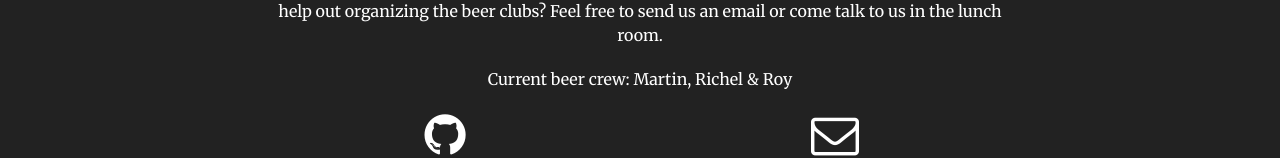
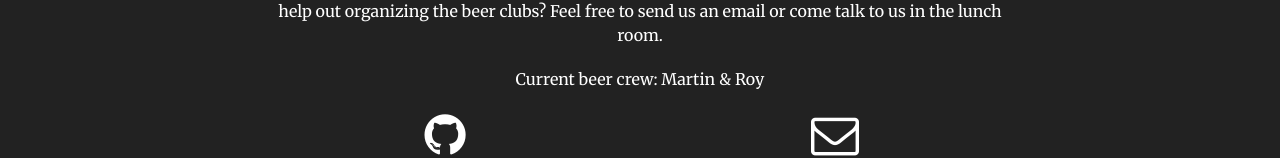
Before and after one commit to navet-beerclub/navet-beerclub.github.io, a website: page index.html in a window 1280 px wide. Shown: the part 2250-2408 px from the top of the page. Drawn offline with nearby package versions, Linux system fonts and the light colour scheme.

Commit message:
Update index.html

```diff
--- a/index.html
+++ b/index.html
@@ -124,7 +124,7 @@
                     <h2 class="section-heading">Contact Us</h2>
                     <hr class="primary">
                     <p>Do you have any suggestions for the beer club, or beer recommendations? Or maybe you want to help out organizing the beer clubs? Feel free to send us an email or come talk to us in the lunch room.</p>
-                    <p>Current beer crew: Martin, Richel & Roy</p>
+                    <p>Current beer crew: Martin & Roy</p>
                 </div>
                 <div class="col-lg-4 col-lg-offset-2 text-center">
                     <p><a href="https://github.com/navet-beerclub/navet-beerclub.github.io"><font color="white"><i class="fa fa-github fa-3x sr-contact"></i></font><br>navet-beerclub</a></p>
```
